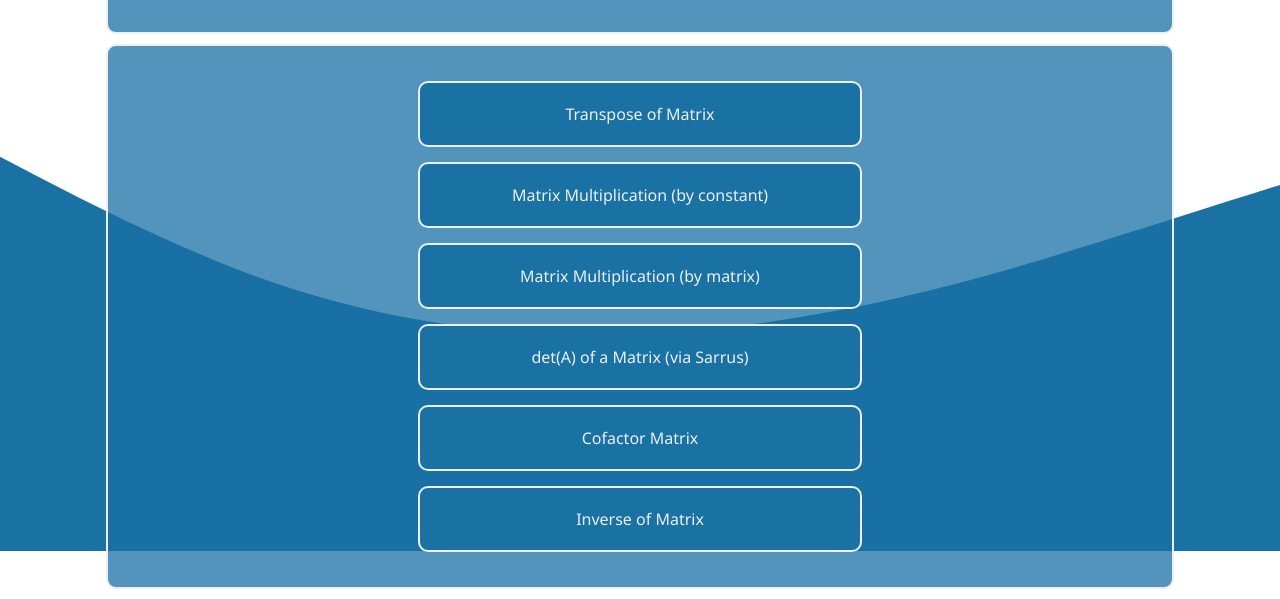
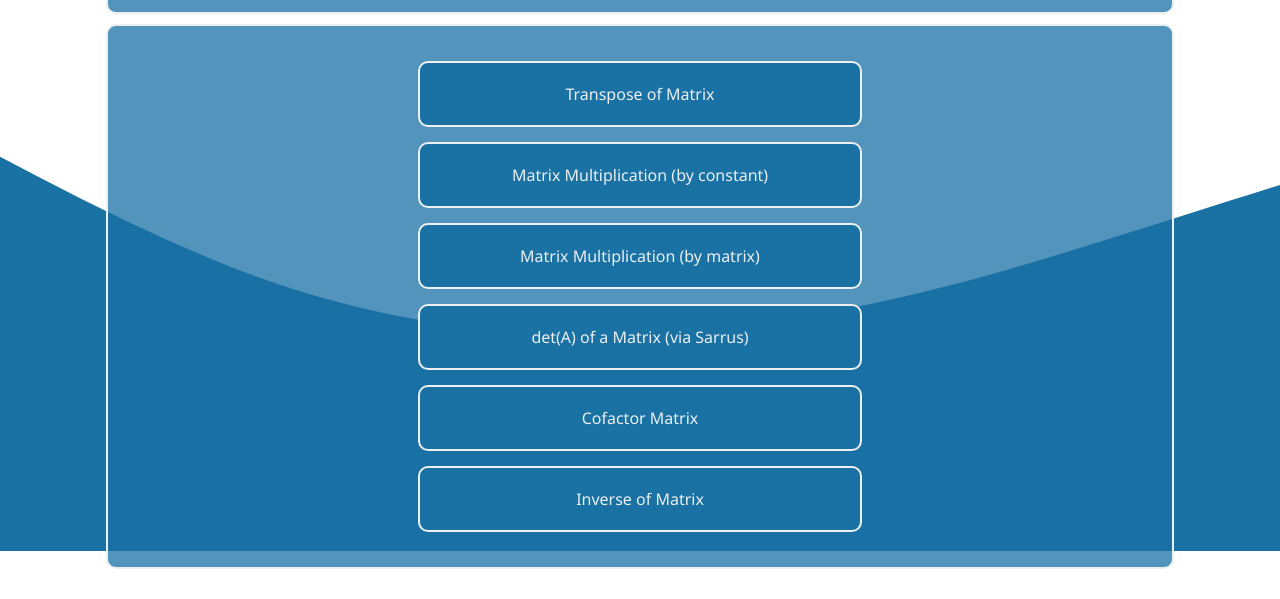
Before and after one commit to dekaottoman/linear-algebra-calculator-online, a plain HTML site: page index.html in a window 1280 px wide. Shown: the part 247-846 px from the top of the page. Drawn offline with Linux system fonts and the light colour scheme.

Commit message:
Adjusted top padding in navigation.css
Just adjusted the top padding in the navigation.css and made it 75px file to make the website look nicer.

```diff
--- a/navigation.css
+++ b/navigation.css
@@ -1,5 +1,5 @@
 body{
-    padding-top: 95px;
+    padding-top: 75px;
 }
 
 .nav {
```
